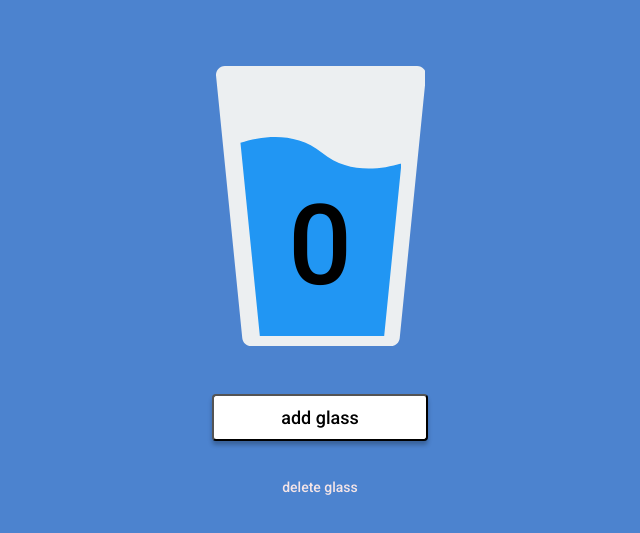
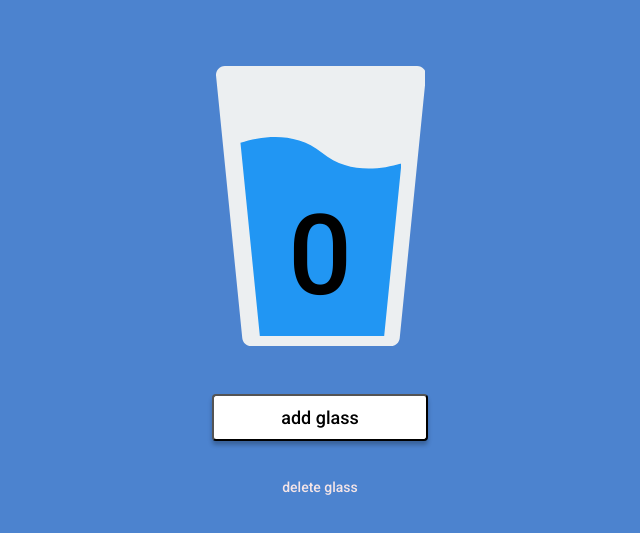
Before and after one commit to Adam-DevPL/hydrapp, a website built with webpack: page src/pages/index.html in a window 1280 px wide. Shown: the part 153-686 px from the top of the page, without its empty margins (320-960 px from the left). Built offline with nearby package versions, Linux system fonts and the light colour scheme.

Commit message:
correct display of drunk glasses of water

```diff
--- a/src/scss/modules/_container.scss
+++ b/src/scss/modules/_container.scss
@@ -38,14 +38,9 @@
     }
   }
   &__number {
-    width: 88px;
-    height: 98px;
     position: absolute;
     margin: 0;
-    top: 114px;
-    bottom: 68px;
-    left: 96px;
-    right: 96px;
+    bottom: 25px;
     font-family: Roboto;
     font-style: normal;
     font-weight: 500;
```
